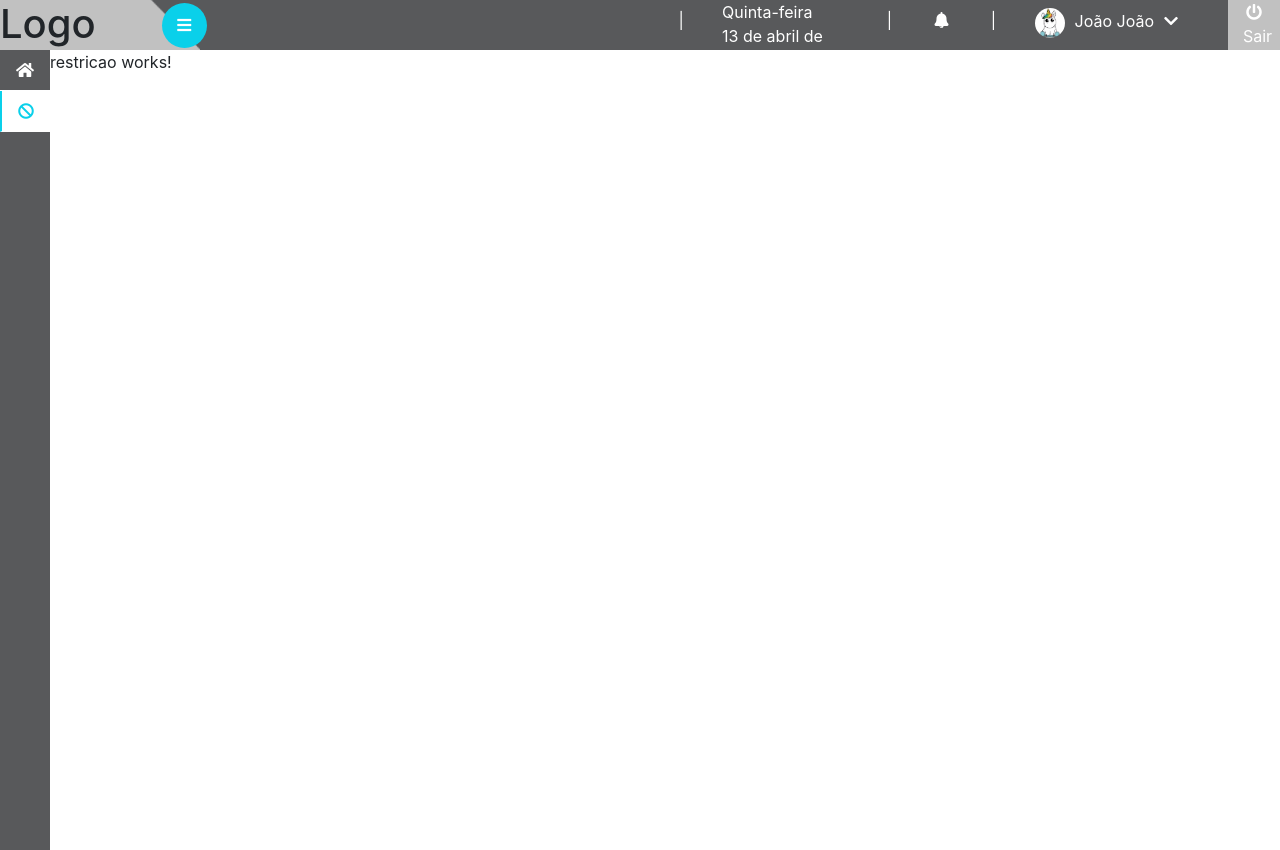
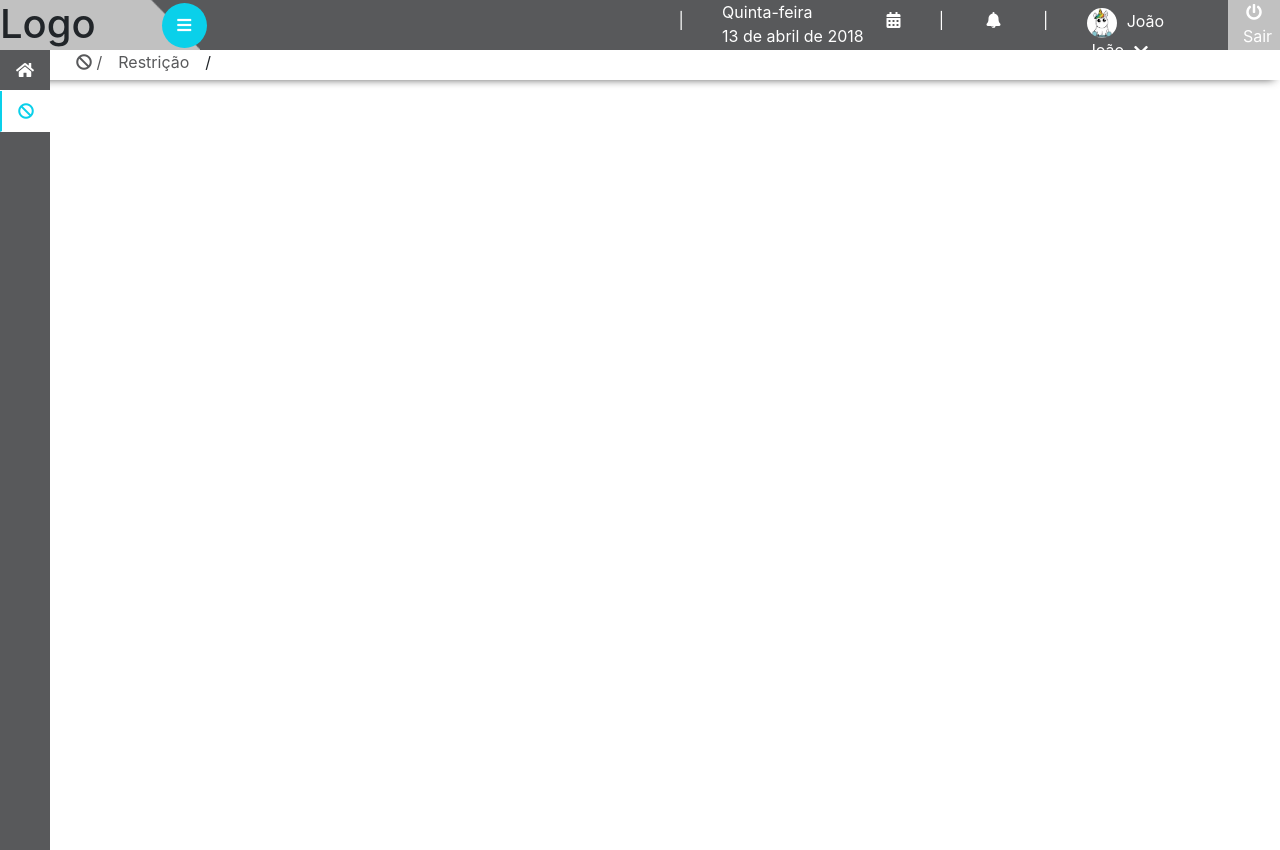
Before and after one commit to rickaicka/web-backoffice, an Angular app: page /one in a window 1280 px wide. Built offline with nearby package versions, Linux system fonts and the light colour scheme.

Commit message:
Ricardo - Criação de BreadCrumbs

```diff
--- a/src/app/app.component.html
+++ b/src/app/app.component.html
@@ -4,11 +4,9 @@
     <app-header></app-header>
   <!-- Fim do header -->
 
-
   <!-- Full Width Column -->
   <div class="container-fluid">
     <!-- Início do breadcrumb -->
-      <app-breadcrumb></app-breadcrumb>
     <!-- Fim do breadcrumb -->
 
     <router-outlet> </router-outlet>
--- a/src/app/app.routes.ts
+++ b/src/app/app.routes.ts
@@ -4,6 +4,6 @@ import {HomeComponent} from './home/home.component'
 import { RestricaoComponent } from './restricao/restricao.component';
 
 export const ROUTES: Routes = [
-  {path: '', component: HomeComponent},
-  {path: 'one', component: RestricaoComponent}
+  {path: '', component: HomeComponent, data: { title: 'Home', icon: 'fas fa-home' } },
+  {path: 'one', component: RestricaoComponent, data: { title: 'Restrição', icon: 'fas fa-ban' } }
 ]
--- a/src/app/breadcrumb/breadcrumb.component.html
+++ b/src/app/breadcrumb/breadcrumb.component.html
@@ -0,0 +1,10 @@
+<div class="breadcrumb-bar">
+  <div class="breadcrumb-path float-left">
+    <span class="breadcrumb-parent-icon float-left pl-3"> <i *ngIf="route" class="{{route.data.icon}}"></i> /</span>
+    <ul class=" float-left pl-3 ml-0">
+      <li class="breadcrumb-item">
+        <a class="breadcrumb-child" [routerLink]="[route.path]" *ngIf="route"> <span class=" pr-3">{{route.data.title}}</span></a>/
+      </li>
+    </ul>
+  </div>
+</div>
--- a/src/app/breadcrumb/breadcrumb.component.ts
+++ b/src/app/breadcrumb/breadcrumb.component.ts
@@ -1,4 +1,10 @@
-import { Component, OnInit } from '@angular/core';
+import { Component, OnInit, Input } from '@angular/core';
+import { Route, Routes, Router , NavigationStart, ActivatedRoute} from '@angular/router';
+import {Location} from '@angular/common'
+import {ROUTES} from '../app.routes';
+import { map, filter, scan } from 'rxjs/operators';
+
+import _ from 'underscore';
 
 @Component({
   selector: 'app-breadcrumb',
@@ -6,9 +12,20 @@ import { Component, OnInit } from '@angular/core';
 })
 export class BreadcrumbComponent implements OnInit {
 
-  constructor() { }
+  @Input() route: Route;
+
+  arr: Routes = ROUTES;
+  constructor(private location: Location, private router: Router) {}
 
   ngOnInit() {
+    this.router.events.pipe(filter((event: any) => event instanceof NavigationStart)).subscribe((routeAct: ActivatedRoute) => {
+        let rt: any;
+        let url: any;
+        url = routeAct.url;
+        routeAct.url = url.replace("/",'');
+        rt = _.find(this.arr, {path: routeAct.url})
+        this.route = rt;
+    });
   }
 
 }
--- a/src/app/header/header.component.html
+++ b/src/app/header/header.component.html
@@ -2,14 +2,14 @@
   <div class="logo-box">
     <h1>Logo</h1>
   </div>
-  <div class="btn-toggle-menu" (click)="showMenu()">
+  <div class="btn-toggle-menu" (click)="expandMenu()">
     <i class="fas fa-bars"></i>
   </div>
-  <div class="col-md-6 pr-0 pb-0 float-right left-info">
+  <div class="col col-6 pr-0 pb-0 float-right left-info">
     <p class="col-md-1 float-left pb-0 pt-2 text-center">
       |
     </p>
-    <div class="col-md-3 float-left pb-0">
+    <div class="col-md-4 float-left pb-0">
       <p class="float-left pb-0">
         <span>Quinta-feira</span> <br>
         <span>13 de abril de 2018</span>
@@ -27,7 +27,7 @@
     <p class="col-md-1 float-left text-center pb-0 pt-2">
       |
     </p>
-    <div class="col-md-4 float-left pb-0 pt-2">
+    <div class="col-md-3 text-left float-left ml-0 pb-0 pt-2">
       <img src="../../assets/img/uni.jpg" alt="" class="perfil-img pb-0">
       <span class="perfil-nome pb-0">João João</span>
       <a class="perfil-funcao pb-0">
--- a/src/app/header/header.component.ts
+++ b/src/app/header/header.component.ts
@@ -14,7 +14,7 @@ export class HeaderComponent implements OnInit {
   ngOnInit() {
   }
 
-  showMenu(){
+  expandMenu(){
     if(this.show){
       this.show = false
     }else{
--- a/src/app/restricao/restricao.component.html
+++ b/src/app/restricao/restricao.component.html
@@ -1,3 +1,3 @@
-<p>
-  restricao works!
-</p>
+<div class="">
+
+</div>
--- a/src/app/sidebar/sidebar.component.html
+++ b/src/app/sidebar/sidebar.component.html
@@ -1,7 +1,8 @@
 <nav [ngClass]="{'sidebar-expand': showMenu}" class="sidebar">
   <ul class="nav flex-column">
-    <li class="nav-item" *ngFor="let menu of arr" placement="right" [routerLinkActive]="['active-menu']" [routerLinkActiveOptions]="{exact:true}" ngbTooltip="{{menu.nomeMenu}}">
-      <a class="nav-link" [ngClass]="{'nav-link-expand': showMenu}" [routerLink]="[menu.url]"> <i class="{{menu.iconeMenu}}"></i> <span *ngIf="showMenu"> {{menu.nomeMenu}} </span></a>
+    <li class="nav-item" *ngFor="let menu of arr" placement="right" [routerLinkActive]="['active-menu']" [routerLinkActiveOptions]="{exact:true}" ngbTooltip="{{menu.data.title}}">
+      <a class="nav-link" [ngClass]="{'nav-link-expand': showMenu}" (click)="setClickedRoute(menu)" [routerLink]="[menu.path]"> <i class="{{menu.data.icon}}"></i> <span *ngIf="showMenu"> {{menu.data.title}} </span></a>
     </li>
   </ul>
 </nav>
+<app-breadcrumb [route]="route"></app-breadcrumb>
--- a/src/app/sidebar/sidebar.component.ts
+++ b/src/app/sidebar/sidebar.component.ts
@@ -1,7 +1,9 @@
 import { Component, OnInit, Input } from '@angular/core';
 import {NgbModule} from '@ng-bootstrap/ng-bootstrap';
+import { RouterModule, Routes, Route } from '@angular/router';
 
 import {MenuModel} from './menu.model';
+import {ROUTES} from '../app.routes';
 
 @Component({
   selector: 'app-sidebar',
@@ -10,12 +12,18 @@ import {MenuModel} from './menu.model';
 export class SidebarComponent implements OnInit {
 
   @Input() showMenu: boolean;
-  arr: MenuModel[] = [
-    new MenuModel('', 'Home', 'fas fa-home'),
-    new MenuModel('one', 'Restrição', 'fas fa-ban')
-  ];
+  route: Route;
+
+  arr: Routes = ROUTES;
+
+
+
   constructor() { }
 
   ngOnInit() {
   }
+
+  setClickedRoute(route: Route){
+    this.route = route;
+  }
 }
--- a/src/styles.scss
+++ b/src/styles.scss
@@ -31,7 +31,7 @@ $header-img: './assets/img/bg-logo-menu.png';
   transition: width  250ms 0s ease-in-out;
 }
 
-
+/* HEADER BAR - INÍCIO*/
 .menu-bar{
   background-color: $cinzaEscuro;
   height: 50px;
@@ -82,7 +82,9 @@ $header-img: './assets/img/bg-logo-menu.png';
     float: right;
   }
 }
+/* HEADER BAR - FIM */
 
+/*SIDE BAR - INÍCIO*/
 .sidebar{
   width: 50px;
   background-color: $cinzaEscuro;
@@ -114,3 +116,33 @@ $header-img: './assets/img/bg-logo-menu.png';
     }
   }
 }
+
+/*SIDE BAR - FIM*/
+
+/* BREADCRUMB - INÍCIO */
+
+.breadcrumb-bar{
+  height: 30px;
+  -webkit-box-shadow: 0px 5px 10px -6px rgba(0,0,0,0.75);
+  -moz-box-shadow: 0px 5px 10px -6px rgba(0,0,0,0.75);
+  box-shadow: 0px 5px 10px -6px rgba(0,0,0,0.75);
+  background-color: white;
+  width: 100%;
+
+  & .breadcrumb-path{
+    display: inline-block;
+    & .breadcrumb-parent-icon{
+      color: $cinzaEscuro;
+      margin-left: 10px;
+    }
+    & .breadcrumb-item{
+      list-style: none;
+      display: inline-block;
+      & .breadcrumb-child{
+        color: $cinzaEscuro;
+      }
+    }
+  }
+}
+
+/* BREADCRUMB - FIM */
```
